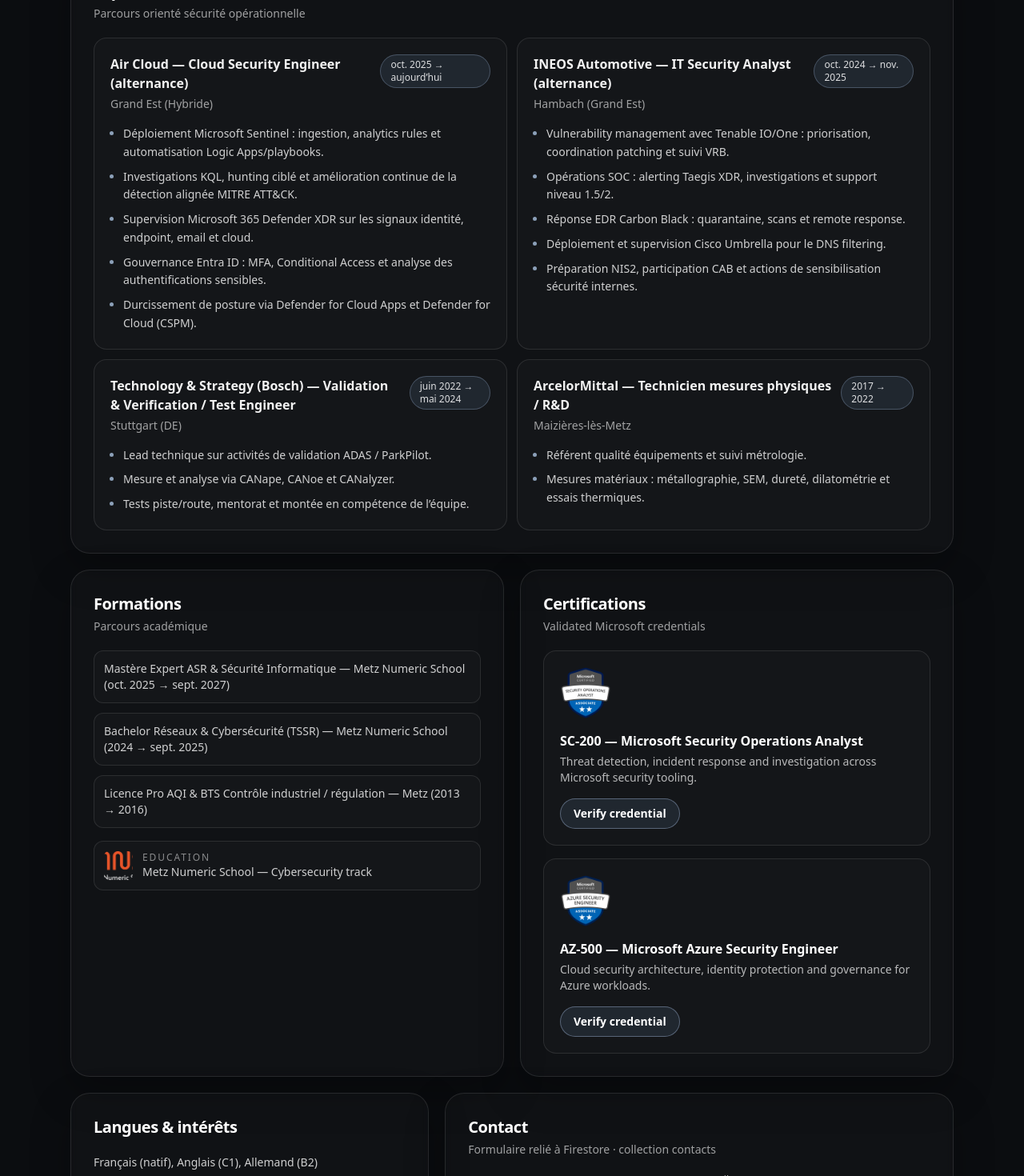
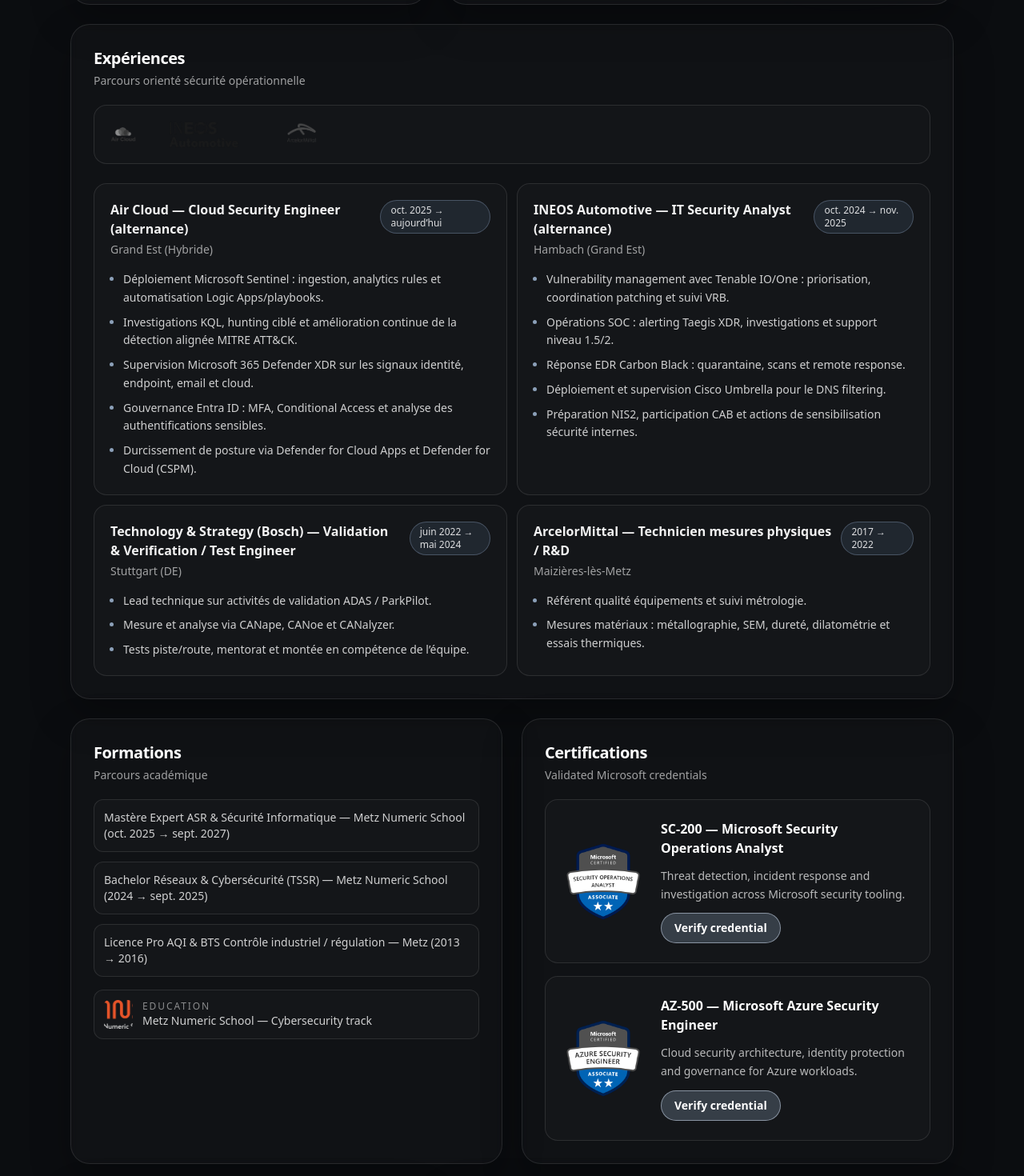
Before and after one commit to Sudo-auke/portfolio-firebase, a React app in the folder frontend/: page / in a window 1280 px wide. Shown: the part 940-2410 px from the top of the page at 80% size. Built offline with nearby package versions, Linux system fonts and the light colour scheme; the HTML template or start-up script is replaced by a standard one.

Commit message:
Refine portfolio layout and logo hierarchy

```diff
--- a/frontend/src/App.jsx
+++ b/frontend/src/App.jsx
@@ -6,6 +6,9 @@
 import schoolLogo from "./assets/logo-ecole-mns.png";
 import az500Badge from "./assets/azure-security-engineer-associate.png";
 import sc200Badge from "./assets/security-operations-analyst-associate.png";
+import aircloudLogo from "./assets/aircloud-removebg-preview.png";
+import arcelorMittalLogo from "./assets/arcelormittal-removebg-preview.png";
+import ineosLogo from "./assets/ineosauto-removebg-preview.png";
 import cvPdf from "./assets/CV_2025-11-23_Alexandre_Garing.pdf";
 
 function Section({ title, subtitle, children, className = "" }) {
@@ -75,21 +78,38 @@
 
 function CertificationCard({ image, title, description, verificationLink }) {
   return (
-    <article className="group rounded-2xl border border-white/10 bg-white/[0.02] p-5 transition-all duration-300 hover:-translate-y-1 hover:border-blue-200/40 hover:shadow-[0_0_35px_rgba(138,180,255,0.18)]">
-      <img src={image} alt={`${title} certification badge`} className="h-16 w-16 rounded-lg object-cover" loading="lazy" />
-      <h3 className="mt-4 text-base font-semibold text-white">{title}</h3>
-      <p className="mt-1 text-sm text-white/70">{description}</p>
+    <article className="group rounded-2xl border border-white/10 bg-white/[0.02] p-6 transition-all duration-300 hover:-translate-y-1 hover:border-blue-200/45 hover:shadow-[0_0_36px_rgba(138,180,255,0.2)]">
+      <div className="flex flex-col gap-5 sm:flex-row sm:items-center sm:gap-6">
+        <div className="flex justify-center sm:justify-start">
+          <img
+            src={image}
+            alt={`${title} certification badge`}
+            className="h-16 w-auto object-contain sm:h-20 lg:h-24"
+            loading="lazy"
+          />
+        </div>
+        <div className="flex-1 space-y-3">
+          <h3 className="text-base font-semibold text-white">{title}</h3>
+          <p className="text-sm leading-relaxed text-white/70">{description}</p>
           <a
             href={verificationLink}
             target="_blank"
             rel="noreferrer"
-        className="mt-4 inline-flex rounded-full border border-blue-200/35 bg-blue-300/10 px-4 py-2 text-sm font-semibold text-white transition-all duration-300 hover:border-blue-200/60 hover:bg-blue-300/20 focus-visible:outline-none focus-visible:ring-2 focus-visible:ring-blue-200/45"
+            className="inline-flex rounded-full border border-blue-100/50 bg-blue-200/20 px-4 py-2 text-sm font-semibold text-white transition-all duration-300 hover:border-blue-100/75 hover:bg-blue-200/30 focus-visible:outline-none focus-visible:ring-2 focus-visible:ring-blue-100/45"
           >
             Verify credential
           </a>
+        </div>
+      </div>
     </article>
   );
 }
+
+const experienceCompanies = [
+  { name: "AirCloud", logo: aircloudLogo },
+  { name: "INEOS Automotive", logo: ineosLogo },
+  { name: "ArcelorMittal", logo: arcelorMittalLogo },
+];
 
 const skillTags = [
   "Microsoft Sentinel",
@@ -217,7 +237,7 @@
         <div className="absolute right-[5%] top-[18%] h-80 w-80 rounded-full bg-slate-200/5 blur-3xl" />
       </div>
 
-      <div className="relative mx-auto max-w-6xl px-4 py-8 sm:px-6 sm:py-12">
+      <div className="relative mx-auto max-w-6xl px-4 py-24 sm:px-6">
         <header className="rounded-3xl border border-white/10 bg-gradient-to-b from-white/[0.08] via-white/[0.04] to-white/[0.02] p-6 shadow-[0_30px_90px_rgba(0,0,0,0.45)] sm:p-10">
           <div className="flex flex-col gap-8 lg:flex-row lg:items-start lg:justify-between">
             <div className="max-w-3xl">
@@ -233,10 +253,10 @@
               </p>
               <p className="mt-2 text-sm text-white/55">Grand Est, France · Hybride</p>
 
-              <div className="mt-4 flex items-center gap-3">
+              <div className="mt-4 flex items-center gap-4">
                 <img src={microsoftLogo} alt="Microsoft logo" className="h-5 w-auto opacity-80" loading="lazy" />
                 <span className="text-white/35">•</span>
-                <img src={sentinelLogo} alt="Microsoft Sentinel logo" className="h-5 w-auto opacity-80" loading="lazy" />
+                <img src={sentinelLogo} alt="Microsoft Sentinel logo" className="h-8 w-auto opacity-80 lg:h-10" loading="lazy" />
               </div>
 
               <div className="mt-6 flex flex-wrap gap-2.5">
@@ -260,7 +280,7 @@
           </div>
         </header>
 
-        <main className="mt-8 grid gap-5 lg:grid-cols-12">
+        <main className="mt-12 grid gap-6 lg:grid-cols-12">
           <Section title="Profil" className="lg:col-span-5">
             <p className="text-sm leading-relaxed text-white/80 sm:text-[15px]">
               Spécialisé en sécurité cloud Microsoft, SOC operations et engineering de détection : Sentinel SIEM, Defender XDR,
@@ -282,6 +302,17 @@
           </Section>
 
           <Section title="Expériences" subtitle="Parcours orienté sécurité opérationnelle" className="lg:col-span-12">
+            <div className="mb-6 flex flex-wrap items-center justify-center gap-8 rounded-2xl border border-white/10 bg-white/[0.015] p-4 sm:justify-start">
+              {experienceCompanies.map((company) => (
+                <img
+                  key={company.name}
+                  src={company.logo}
+                  alt={`${company.name} logo`}
+                  className="h-9 w-auto opacity-75 grayscale transition-all duration-300 hover:opacity-100 hover:grayscale-0 sm:h-10"
+                  loading="lazy"
+                />
+              ))}
+            </div>
             <div className="grid gap-3 md:grid-cols-2">
               {experiences.map((experience) => (
                 <ExpCard key={experience.title} {...experience} />
@@ -310,11 +341,7 @@
             </div>
           </Section>
 
-          <Section
-            title="Certifications"
-            subtitle="Validated Microsoft credentials"
-            className="lg:col-span-6"
-          >
+          <Section title="Certifications" subtitle="Validated Microsoft credentials" className="lg:col-span-6">
             <div className="grid gap-4 md:grid-cols-2 lg:grid-cols-1">
               {certifications.map((certification) => (
                 <CertificationCard key={certification.title} {...certification} />
```
Lines whose indentation alone changed are shown as unchanged.
